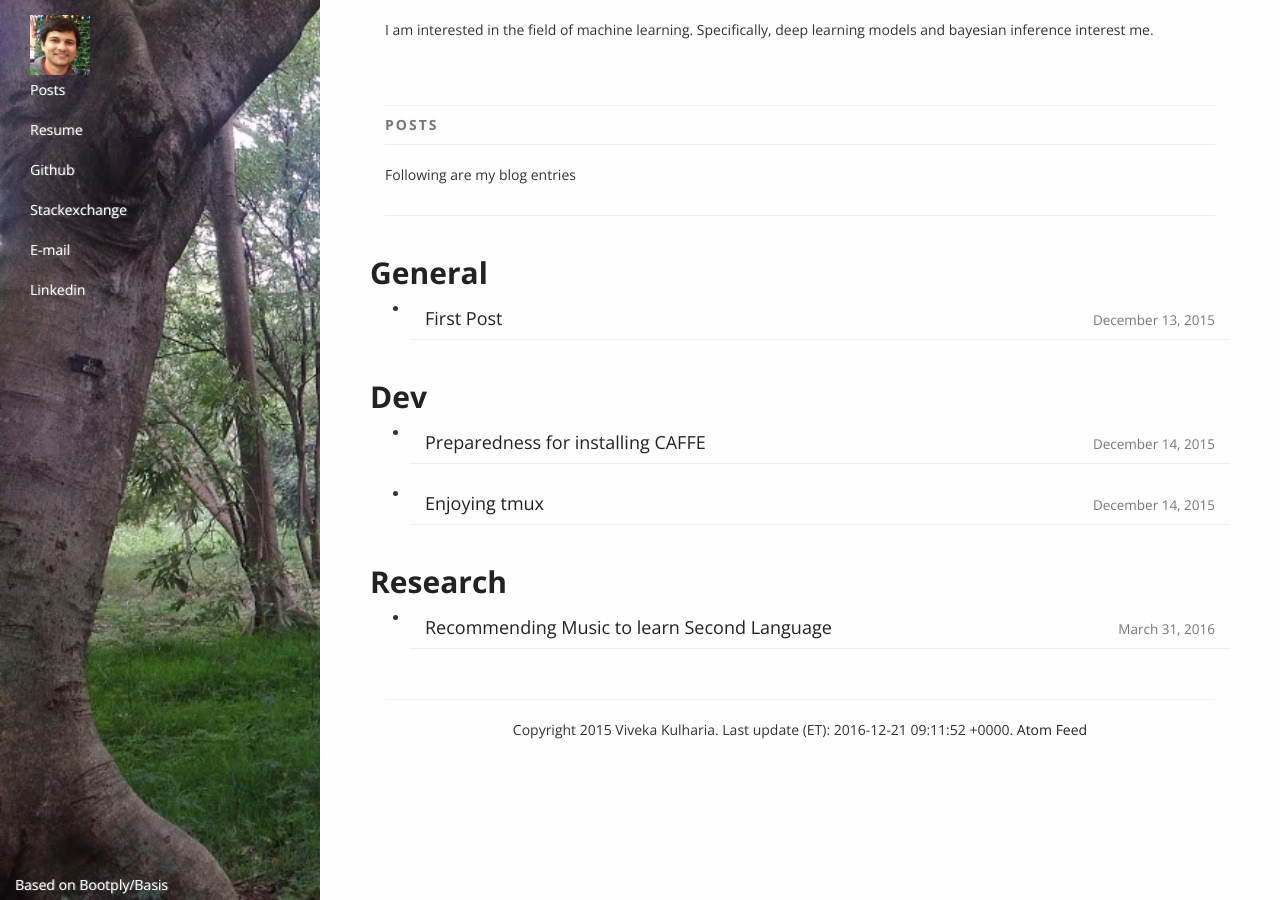
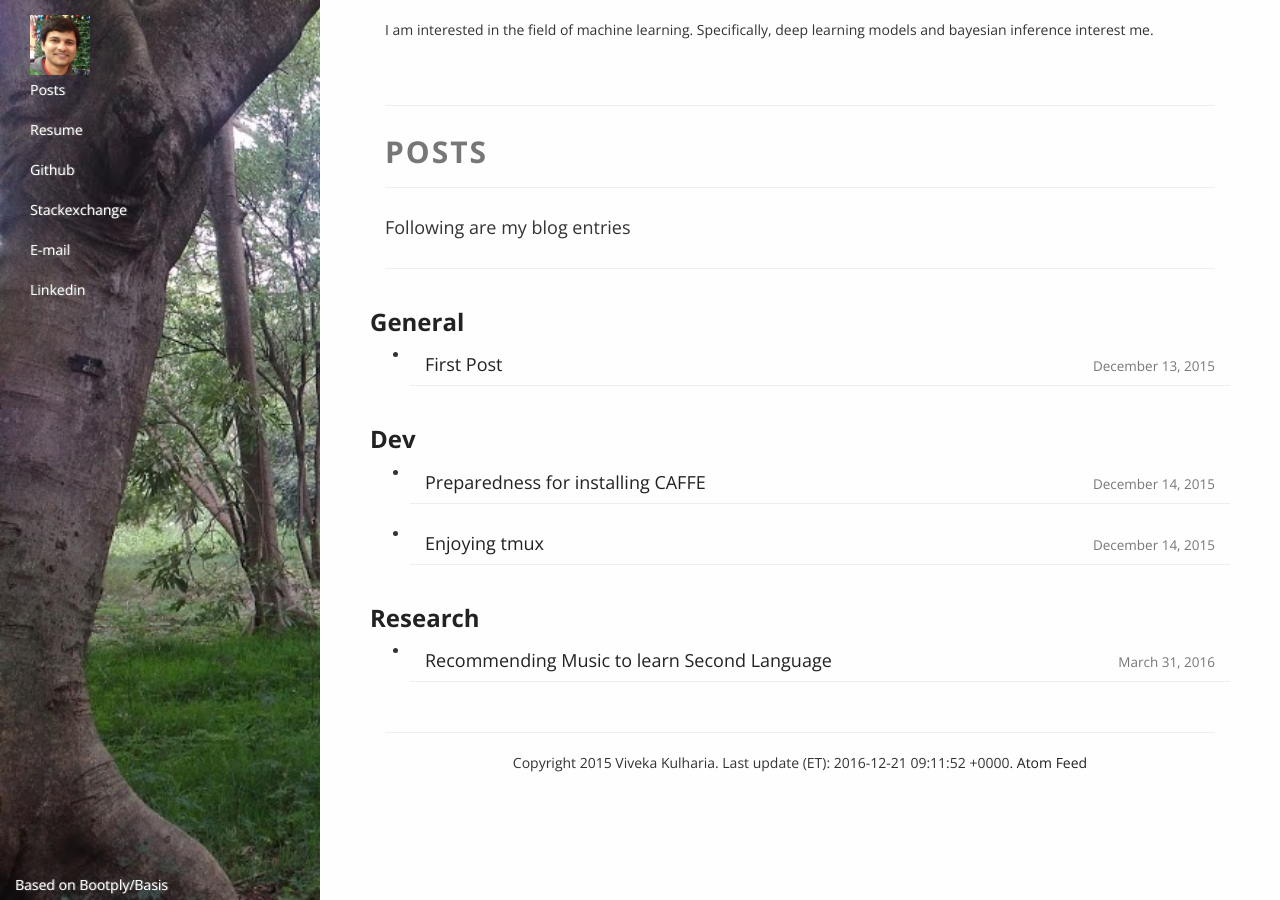
Before and after one commit to vivkul/vivkul.github.io, a Jekyll site: the page built from index.md, in a window 1280 px wide. Built offline with Jekyll 4.4.1, drawn with Linux system fonts in a browser that asks for light colours; nearby versions of some CDN libraries.

Commit message:
Update base.html

```diff
--- a/_layouts/base.html
+++ b/_layouts/base.html
@@ -200,25 +200,25 @@
 
                         <div class="col-sm-12" id="posts">
                           <div class="page-header text-muted divider">
-                          Posts
+                          <h2>Posts</h2>
                           </div>
                         </div>
 
                         <div class="col-sm-12">
-                          <p>
+
                           {% if page.title %}
-                            Below are my blog posts
+                            <h4>Below are my blog posts</h4>
                           {% else %}
-                            Following are my blog entries
+                            <h4>Following are my blog entries</h4>
                           {% endif %}
-                          </p>
+
                         </div>
                         <div class="row divider">
                            <div class="col-sm-12"><hr></div>
                         </div>
 
                         {% for category in site.categories %}
-                          <h2><a name="{{ category | first }}">{{ category | first }}</a></h2>
+                          <h3><a name="{{ category | first }}">{{ category | first }}</a></h3>
                           <ul>
                           {% for posts in category %}
                             {% for post in posts %}
```
